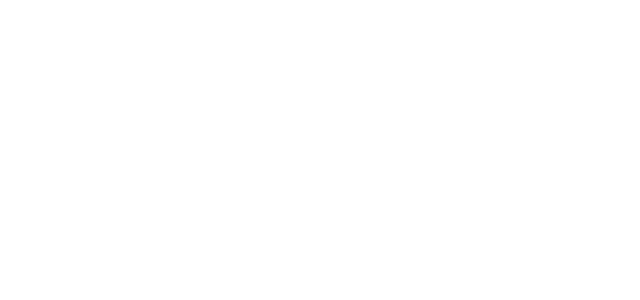
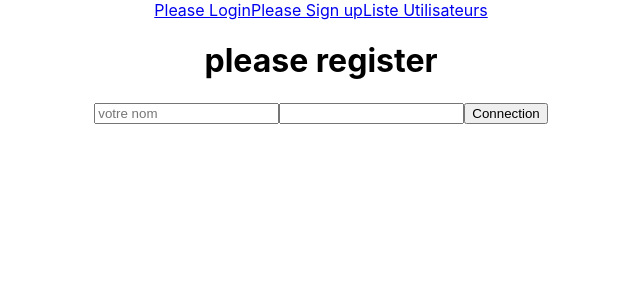
Before and after one commit to toureSan/socialNetworkPost, a React (Create React App) app: page /register in a window 1280 px wide. Shown: the top 300 px of the page, without its empty margins (319-959 px from the left). Built offline with nearby package versions, Linux system fonts and the light colour scheme; no server answers.

Commit message:
add authForm

```diff
--- a/src/App.js
+++ b/src/App.js
@@ -4,54 +4,26 @@ import Navigation from './components/Navigation';
 import AuthForm from './components/AuthForm';
 import { SocialContext } from './context/SocialContext';
 import { Route, BrowserRouter as Router } from 'react-router-dom';
-import axios from 'axios';
+
 
 
 
 function App() {
-  const [ listUser, setUser ] = useState([]);
-  const [jwt, setJwt] = useState('');
-  const [users, setUsers] = useState([]);
+  // const [ listUser, setUser ] = useState([]);
 
-  const header = {
-    Authorization: `Bearer ${jwt}`,
-  }
-  const getJwt = (localHeader) => {
-    axios.post('https://strapi-crea.5ika.org/auth/local',
-    {
-      identifier: 'shareTester',
-      password: 'sharepassword',
-      headers: {
-        localHeader
-      }
-    },
-    ).then(response => {
-      setJwt(response.data.jwt);
-      setUser(response.data.user);
-    })
-
-  }
   return (
 
-    // <Router>
-    //   <SocialContext.Provider>
-    //     <div className="App">
-    //     <Navigation />
+    <Router>
+      <SocialContext.Provider>
+        <div className="App">
+        <Navigation />
 
-    //      <Route path="/login" render={props => <AuthForm {...props} role="login" />} />
-    //      <Route path="/register" render={ props => <AuthForm {...props} role="register" />} />
-    //      {/* <Route path="/listUsers" component={ListUsers} /> */}
-
-
-    //     </div>
-    //   </SocialContext.Provider>
-    // </Router>
-
-    <div>
-    <p>{jwt}</p>
-    <p>{users && users.username}</p>
-
-    </div>
+         <Route path="/login" render={props => <AuthForm {...props} role="login" />} />
+         <Route path="/register" render={ props => <AuthForm {...props} role="register" />} />
+         {/* <Route path="/listUsers" component={ListUsers} /> */}
+        </div>
+      </SocialContext.Provider>
+    </Router>
 
   );
 }
--- a/src/components/AuthForm.js
+++ b/src/components/AuthForm.js
@@ -1,44 +1,52 @@
-import React, {useState} from 'react';
+import React, {useState, useEffect} from 'react';
 import axios from 'axios';
 
 export default function AuthForm ({role}){
-    const [authInfo, setAuthInfo] = useState({
-        username: "",
+    const [jwt, setJwt] = useState({
+        identifier: "",
         password:""
     })
+    const [user, setUser] = useState([]);
 
     const handleChange = e => {
-       setAuthInfo({
-           ...authInfo,
+        setJwt({
+           ...jwt,
            [e.target.name]: e.target.value
        })
     }
 
     const handleSubmit = e =>{
 
-        e.prevenDefault();
-        console.log(authInfo)
-        axios.post(`https://strapi-crea.5ika.org/auth/${role}`, authInfo)
-            .then(res =>
-           localStorage.setItem("token", res.data.token)
-            )
+
+        console.log(jwt)
+        axios.post(`https://strapi-crea.5ika.org/auth/local${role}`, jwt)
+            .then(res => {
+            setJwt(res.data.jwt);
+            setUser(res.data.user);
+            })
             .catch(err => console.log(err))
 
     }
+
+    useEffect(() =>{
+        handleSubmit();
+    });
+
     return (
         <div>
             <h1>please {role}</h1>
             <form onSubmit={handleSubmit}>
                 <input
                     name="username"
-                    value={authInfo.username}
+                    type="text"
+                    value={jwt.identifier}
                     onChange={handleChange}
                     placeholder="votre nom"
                     />
                 <input
                     name="password"
                     type="password"
-                    value={authInfo.password}
+                    value={jwt.password}
                     onChange={handleChange}
                     />
                     <button type="submit">Connection</button>
```
